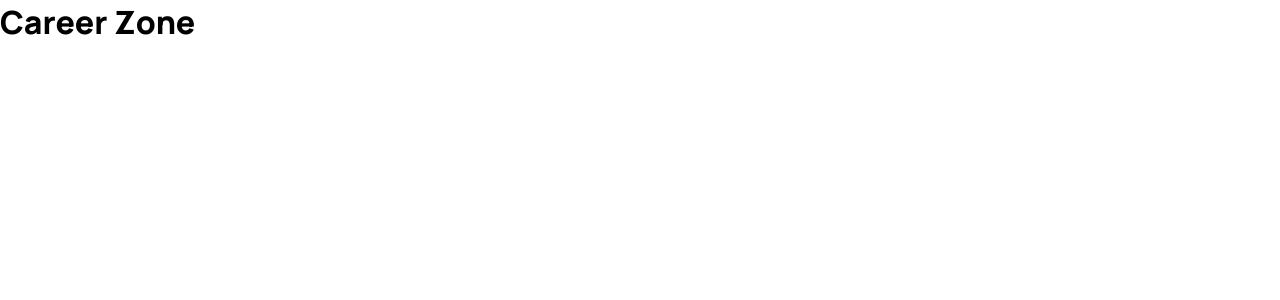
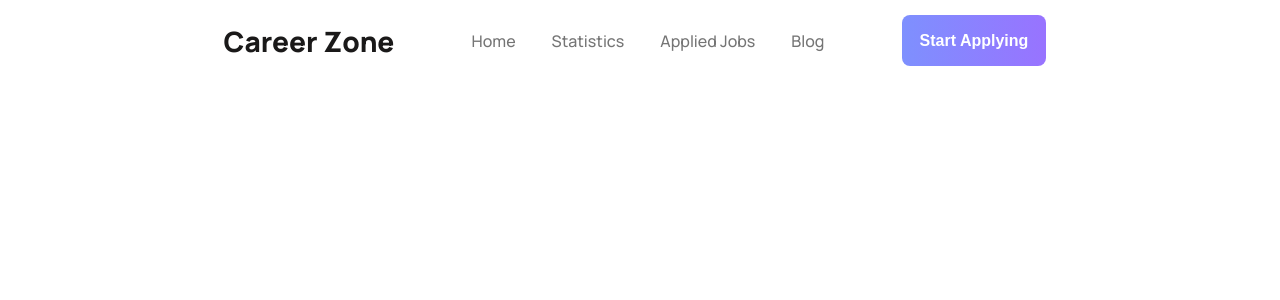
Before and after one commit to mhmahdi97/career-zone-react-project, a React (Create React App) app: page / in a window 1280 px wide. Shown: the top 300 px of the page. Built offline with nearby package versions, Linux system fonts and the light colour scheme.

Commit message:
set styles to nav links and install font awsome

```diff
--- a/package.json
+++ b/package.json
@@ -3,6 +3,9 @@
   "version": "0.1.0",
   "private": true,
   "dependencies": {
+    "@fortawesome/fontawesome-svg-core": "^6.4.0",
+    "@fortawesome/free-solid-svg-icons": "^6.4.0",
+    "@fortawesome/react-fontawesome": "^0.2.0",
     "@testing-library/jest-dom": "^5.16.5",
     "@testing-library/react": "^13.4.0",
     "@testing-library/user-event": "^13.5.0",
--- a/src/Componenents/Header/Header.css
+++ b/src/Componenents/Header/Header.css
@@ -0,0 +1,44 @@
+.header{
+    display: flex;
+    justify-content: space-around;
+    align-items: center;
+    padding: 15px 25px;
+}
+
+.brand-title{
+    font-weight: 800;
+    font-size: 28px;
+    line-height: 44px;
+    color: #1A1919;
+}
+
+.nav-list{
+    display: flex;
+    align-items: center;
+    gap: 36px;
+}
+
+.nav-list a{
+    font-style: normal;
+    font-weight: 500;
+    font-size: 16px;
+    line-height: 22px;
+    color: #757575;
+}
+
+.btn-icon-container{
+    display: flex;
+    align-items: center;
+    gap: 10px;
+}
+
+.apply-btn{
+    background: linear-gradient(90deg, #7E90FE 0%, #9873FF 100%);
+    border-radius: 8px;
+    border: none;
+    padding: 12px 18px;
+    font-weight: 600;
+    font-size: 16px;
+    line-height: 27px;
+    color: #ffffff;
+}
--- a/src/Componenents/Header/Header.js
+++ b/src/Componenents/Header/Header.js
@@ -1,10 +1,25 @@
 import React from 'react';
 import './Header.css'
+import { Link } from 'react-router-dom';
 
 const Header = () => {
     return (
         <div className='header'>
-            <h1>Career Zone</h1>
+            <Link to="/" className="brand-title">Career Zone</Link>
+             <nav className='nav-list'>
+            <Link to="/">Home</Link>
+            <Link to="/statistics">Statistics</Link>
+            <Link to="/applied-jobs">Applied Jobs</Link>
+            <Link to="/blog">Blog</Link>
+            </nav>
+            <div className='btn-icon-container'>
+                <div className='btn-container'>
+                <button className='apply-btn'>Start Applying</button>
+                </div>
+                <div className='menu-icon'>
+
+                </div>
+            </div>
         </div>
     );
 };
--- a/src/Componenents/Layout/Home.css
+++ b/src/Componenents/Layout/Home.css
@@ -0,0 +1,4 @@
+.home{
+    max-width: 75%;
+    margin: 0 auto;
+}
--- a/src/Componenents/Layout/Home.js
+++ b/src/Componenents/Layout/Home.js
@@ -1,10 +1,11 @@
 import React from 'react';
 import Header from '../Header/Header';
 import { Outlet } from 'react-router-dom';
+import './Home.css';
 
 const Home = () => {
     return (
-        <div>
+        <div className='home'>
             <Header></Header>
             <Outlet></Outlet>
         </div>
--- a/src/index.css
+++ b/src/index.css
@@ -2,6 +2,10 @@
   margin: 0;
   padding: 0;
   box-sizing: border-box;
+}
+
+a{
+  text-decoration: none;
 }
 
 body {
```
Also changed, not shown: 1 other file (tests, documents, lock files or other folders).
